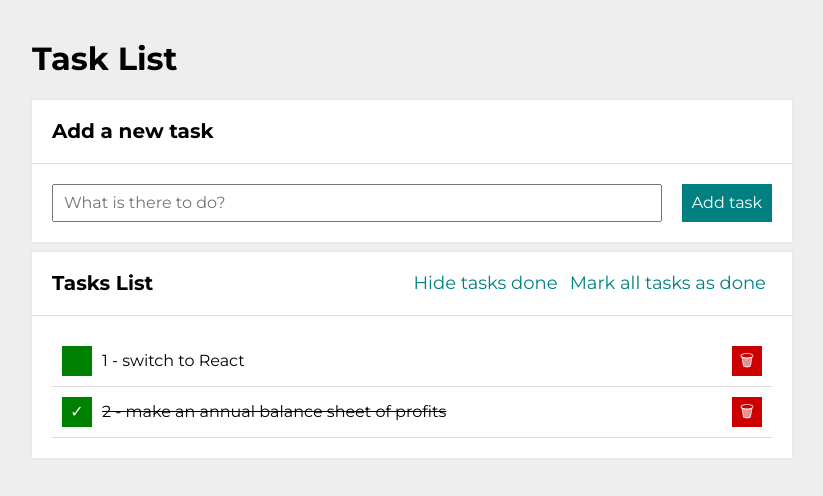
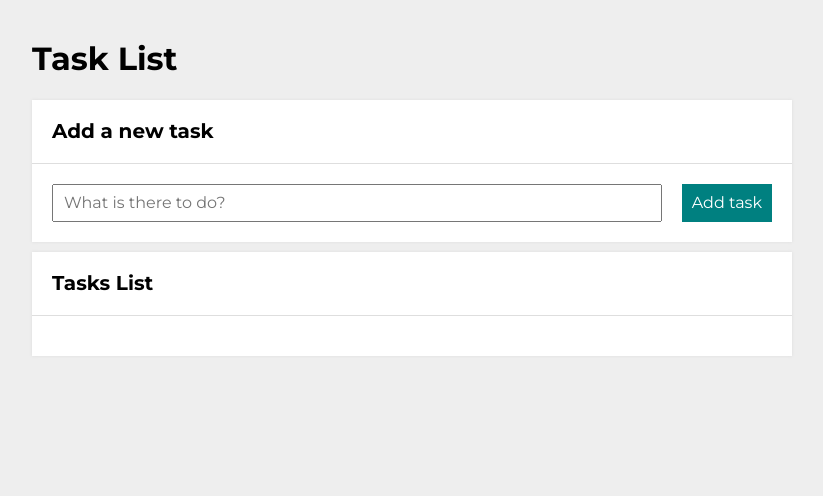
Before and after one commit to TomaszBrylski/ToDo-List-react, a React (Create React App) app: page / in a window 1280 px wide. Shown: the top 496 px of the page, without its empty margins (228-1051 px from the left). Built offline with nearby package versions, Linux system fonts and the light colour scheme.

Commit message:
Added localStorage

```diff
--- a/src/App.js
+++ b/src/App.js
@@ -8,10 +8,15 @@ import Container from "./Container";
 
 function App() {
   const [hideDone, setHideDone] = useState(false);
-  const [tasks, setTasks] = useState([
-    { id: 1, content: "switch to React", done: false },
-    { id: 2, content: "make an annual balance sheet of profits", done: true },
-  ]);
+
+  const [tasks, setTasks] = useState(
+    JSON.parse(localStorage.getItem("tasks")) || []
+  );
+
+  const setLocal = () => {
+    localStorage.setItem("tasks", JSON.stringify(tasks))
+  }
+  setLocal()
 
   const toggleHideDone = () => {
     setHideDone((hideDone) => !hideDone);
```
